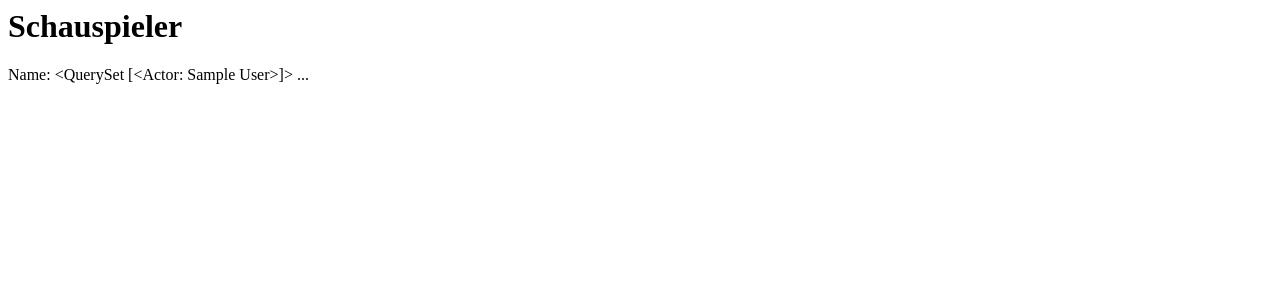
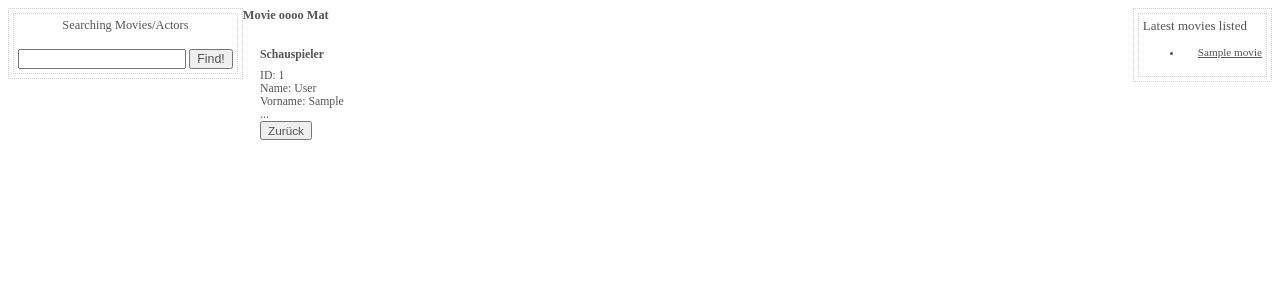
Before and after one commit to christianr1337/movieOmat, a Django app: page /actors/1/ in a window 1280 px wide. Shown: the top 300 px of the page. Run offline with Django 3.2, Linux system fonts and the light colour scheme; tables that the repository leaves empty hold one stand-in row (values such as "Sample post").

Commit message:
more changes

```diff
--- /dev/null
+++ b/movieOmat/movies/custom_context_processors.py
@@ -0,0 +1,6 @@
+from movies.models import Movie
+
+def latest_movie_list(request):
+    latest_movie_list = Movie.objects.all().order_by('-publication')[:5]
+
+    return {"latest_movie_list" : latest_movie_list}
--- a/movieOmat/movies/views.py
+++ b/movieOmat/movies/views.py
@@ -2,6 +2,7 @@
 from django.http import HttpResponse, Http404
 from movies.models import Movie, Actor
 from django.shortcuts import render_to_response
+from django.template import RequestContext
 
 def index(request):
     latest_movie_list = Movie.objects.all().order_by('-publication')[:5]
@@ -9,19 +10,20 @@ def index(request):
     return render_to_response('movies/index.html', {'latest_movie_list': latest_movie_list})
 
 def detail(request, movie_id):
+
     try:
         m = Movie.objects.get(pk=movie_id)
     except Movie.DoesNotExist:
         raise Http404
-    return render_to_response('movies/detail.html', {'movie': m})
+    return render_to_response('movies/detail.html', {'movie': m}, context_instance=RequestContext(request))
 
 def results(request, movie_id):
-    return HttpResponse("You're looking at the results of poll %s." % movie_id)
+    return HttpResponse("You're looking at the results of movie %s." % movie_id)
 
 def actor(request, actor_id):
     try:
-        a = Actor.objects.filter(pk=actor_id)
+        a = Actor.objects.get(pk=actor_id)
         #a = Movie.objects.filter(pk=actor_id)
     except Movie.DoesNotExist:
         raise Http404
-    return render_to_response('movies/actor.html', {'actor': a})
+    return render_to_response('movies/actor.html', {'actor': a}, context_instance=RequestContext(request))
--- a/movieOmat/templates/movies/actor.html
+++ b/movieOmat/templates/movies/actor.html
@@ -1,5 +1,32 @@
-<h1> Schauspieler </h1>
-<div>
-Name: {{ actor }} <!-- namen extrahieren etc. -->
-...
-</div>
+{% extends "movies/base.html" %}
+
+{% block content %}
+    <style type="text/css">
+        .main { margin-left: 20px; margin-top: 25px; }
+        .time { font-size: 0.9em; margin-top: 3px; }
+        .body { font-size: 1.2em; margin-top: 3px; }
+        .commentlink { text-align: right; }
+        .step-links a { font-size: 0.89em; }
+        .title {
+            font-size: 1.5em; margin-top: 15px; border-bottom: 1px solid #ccc;
+            padding-left: 4px; margin-left: 5px;
+        }
+        .messages { margin-left: 20px; }
+        .pagination { margin-top: 20px; margin-left: -20px; }
+    </style>
+
+    <div class="main">
+
+
+		<h1> Schauspieler </h1>
+		<div>
+		ID: {{ actor.id }} <br>
+		Name: {{ actor.lastname }} <br>
+		Vorname: {{ actor.firstname }} <br>
+		...
+		</div>
+		<input type=button value="Zurück" onClick="javascript:history.go(-1);">
+
+    </div>
+
+{% endblock %}
--- /dev/null
+++ b/movieOmat/templates/movies/base.html
@@ -0,0 +1,94 @@
+<?xml version="1.0" encoding="UTF-8"?>
+<!DOCTYPE html PUBLIC "-//W3C//DTD XHTML 1.0 Transitional//EN"
+    "http://www.w3.org/TR/xhtml1/DTD/xhtml1-transitional.dtd">
+<html xmlns="http://www.w3.org/1999/xhtml" xml:lang="en" lang="en">
+<head>
+    <title>{% block title %}Movie O Mat{% endblock %}</title>
+    <link rel="stylesheet" href="/style.css" type="text/css" media="screen"
+      charset="utf-8" />
+
+    <style type="text/css">
+        * {
+            color: #555;
+            font-size: 0.95em;
+        }
+
+        #menu a {
+            text-decoration: none;
+            background: #eee;
+            border-top: 1px solid #ccc;
+            border-bottom: 1px solid #ccc;
+            border-right: 2px solid #fff;
+            padding-right: 3px;
+            padding-left: 3px;
+            color: #777;
+            font-size: 0.9em;
+        }
+
+        a:hover {
+            background: #eeebeb;
+            border-top: 1px solid #aaa;
+            border-bottom: 1px solid #aaa;
+            color: #555;
+        }
+
+        #container { margin: auto; width: 800px; border: 0px solid; }
+        p { font-size: 1.1em; }
+        h3 { margin-right: 30px; display: inline; }
+    </style>
+
+</head>
+
+<body>
+    <div id="sidebar">
+
+		<style type="text/css">
+        #sidebar { float: right; border: 1px dotted #ccc; padding: 4px; }
+        a { margin-left: 15px; }
+   		 </style>
+    	<div id="sidebar">
+        Latest movies listed
+		{% if error_message %}<p><strong>{{ error_message }}</strong></p>{% endif %}
+		{% if latest_movie_list %}
+		    <ul>
+		    {% for movie in latest_movie_list %}
+		        <li><a href="/movies/{{ movie.id }}/">{{ movie.name }}</a></li>
+		    {% endfor %}
+		    </ul>
+		{% else %}
+		    <p>No movies are available.</p>
+		{% endif %}
+		</div>
+	</div>
+
+	<div id="search">
+
+		<style type="text/css">
+        #search { float: left; border: 1px dotted #ccc; padding: 4px; }
+        a { margin-left: 15px; }
+   		 </style>
+    	<div id="search">
+        	<center>Searching Movies/Actors</center> <br>
+			<input type="text"> <input type="button" value="Find!">
+		</div>
+	</div>
+
+
+    <div id="container">
+        <div id="menu">
+            {% block nav-global %}
+
+                <!-- MENU/HEAD -->
+                <h3>Movie oooo Mat</h3>
+
+
+            {% endblock %}
+        </div>
+
+        <div id="content">
+            {% block content %}{% endblock %}
+        </div>
+    </div>
+
+</body>
+</html>
```
Also changed, not shown: movieOmat/movieOmat/settings.py (+13 -0 lines), movieOmat/templates/movies/detail.html (+25 -0 lines), movieOmat/templates/movies/index.html (+79 -10 lines), movieOmat/style.css (added).
